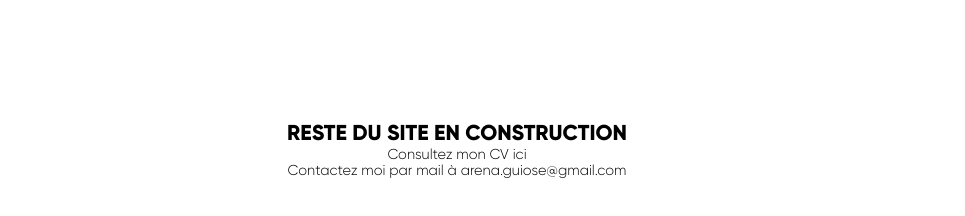
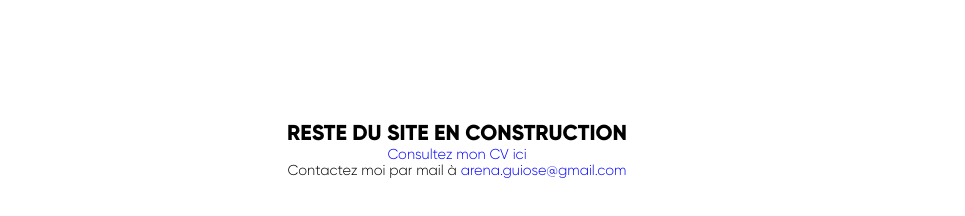
Before and after one commit to arenaguiose/arenaguiose, a plain HTML site: page index.html in a window 1280 px wide. Shown: the part 2076-2292 px from the top of the page, without its empty margins (183-1148 px from the left). Drawn offline with Linux system fonts and the light colour scheme.

Commit message:
refixFIX

```diff
--- a/style.css
+++ b/style.css
@@ -85,7 +85,7 @@ a:visited {
   color: black;
 }
 
-p a:visited {
+p a:visited, p a:link {
 	color:blue;
 }
 a:hover {
```
